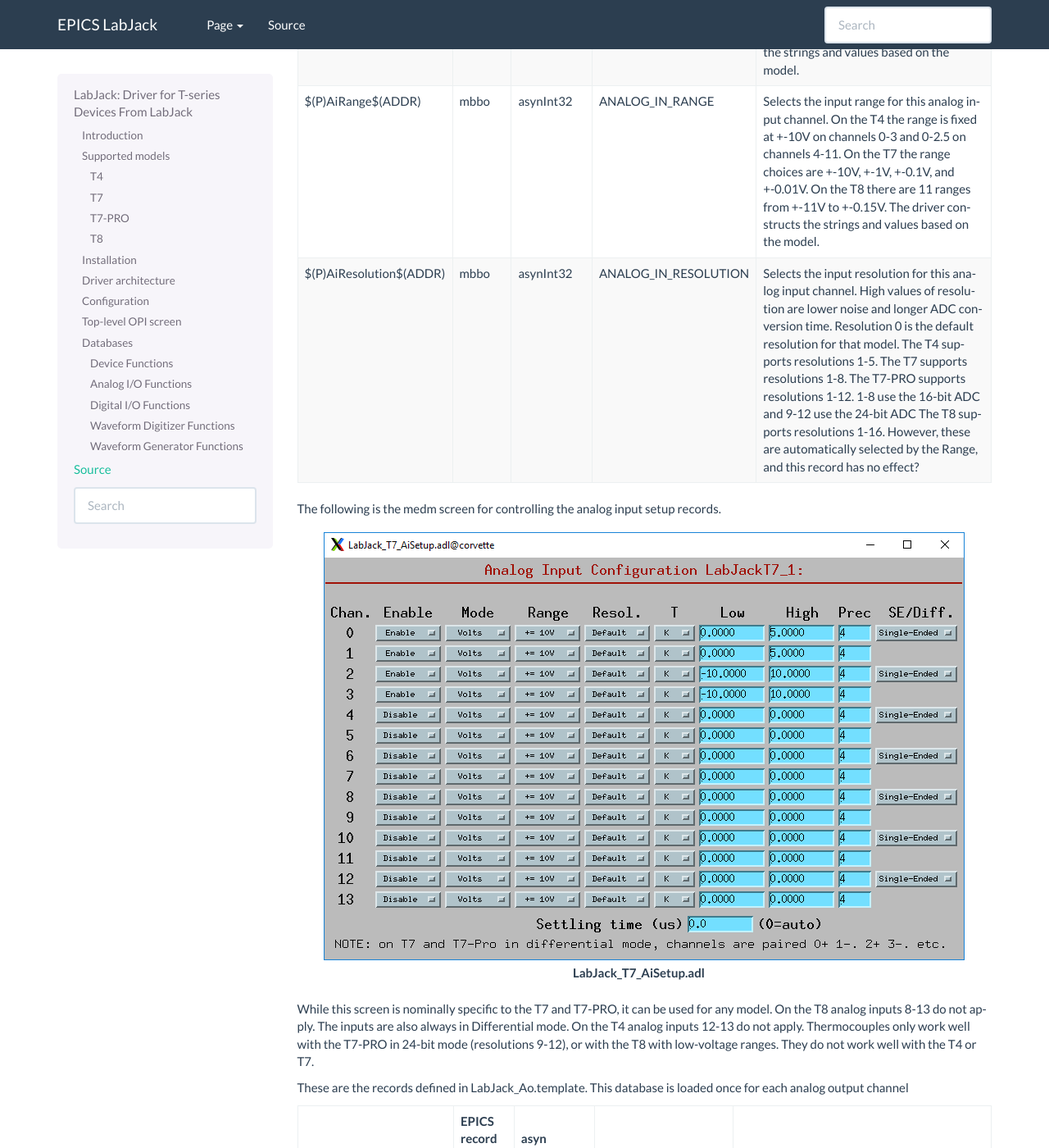
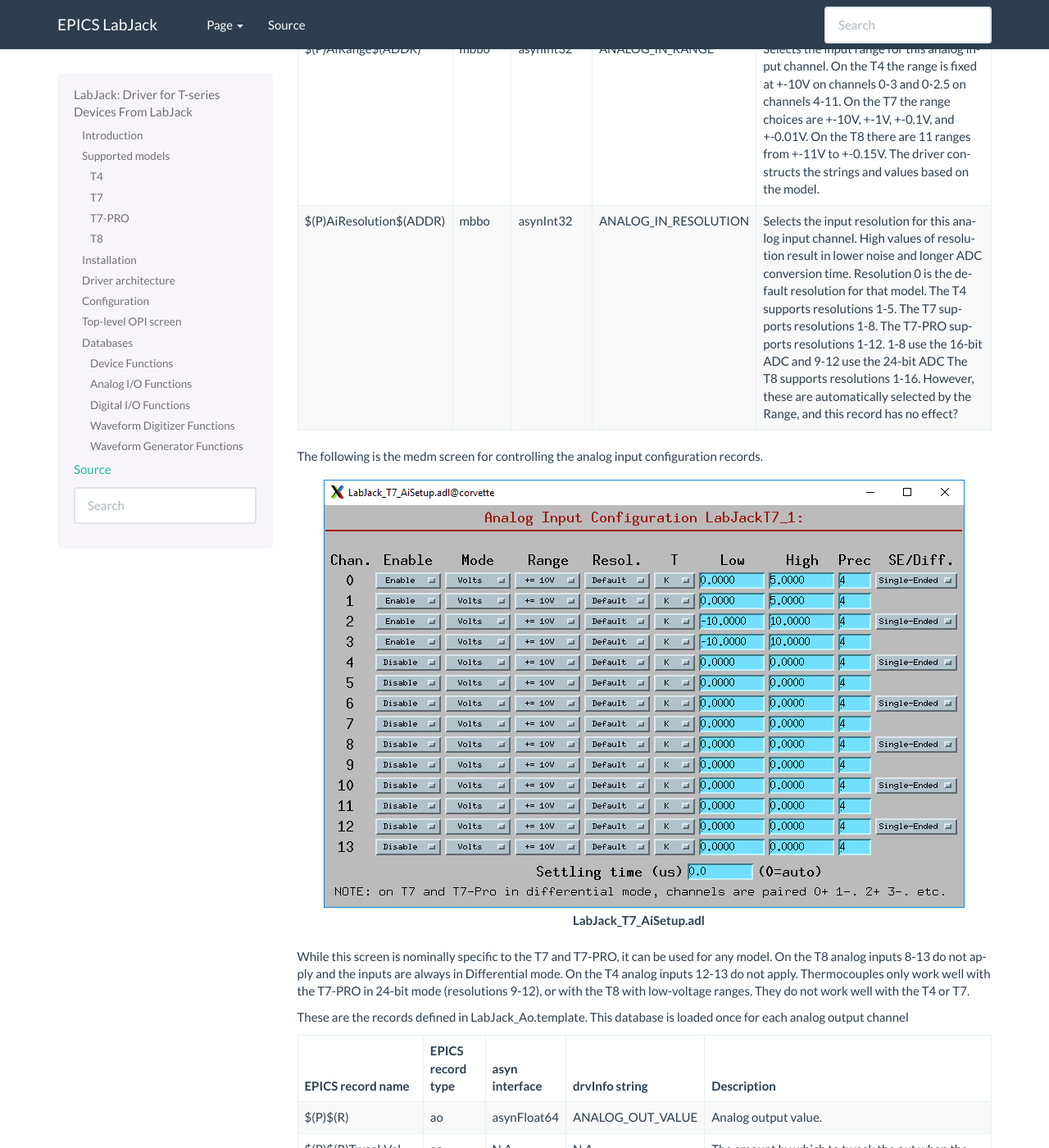
Before and after one commit to epics-modules/LabJack, a Sphinx documentation site: the page built from docs/source/index.rst, in a window 1280 px wide and 1400 px high, scrolled down 8671 px. Shown: the whole window at 82% size. Built offline with Sphinx 7.4.7, drawn with Linux system fonts in a browser that asks for light colours; some of the changed text lies outside the part shown.

Commit message:
Fixed errors

```diff
--- a/docs/source/index.rst
+++ b/docs/source/index.rst
@@ -313,7 +312,7 @@
     - asyn interface
     - drvInfo string
     - Description
-  * - $(P)ai$(ADDR)
+  * - $(P)Ai$(ADDR)
     - ai
     - asynFloat64
     - ANALOG_IN_VALUE
@@ -357,15 +357,14 @@
     - asynInt32
     - ANALOG_IN_RESOLUTION
     - Selects the input resolution for this analog input channel.
-      High values of resolution are lower noise and longer ADC conversion time.
+      High values of resolution result in lower noise and longer ADC conversion time.
       Resolution 0 is the default resolution for that model.
       The T4 supports resolutions 1-5.
       The T7 supports resolutions 1-8.
       The T7-PRO supports resolutions 1-12. 1-8 use the 16-bit ADC and 9-12 use the 24-bit ADC
       The T8 supports resolutions 1-16.  However, these are automatically selected by the Range, and this record has no effect?
 
-The following is the medm screen for controlling the analog input setup
-records.
+The following is the medm screen for controlling the analog input configuration records.
 
 .. figure:: LabJack_T7_AiSetup.png
     :align: center
@@ -373,7 +372,7 @@
     **LabJack_T7_AiSetup.adl**
 
 While this screen is nominally specific to the T7 and T7-PRO, it can be used for any model.
-On the T8 analog inputs 8-13 do not apply.  The inputs are also always in Differential mode.
+On the T8 analog inputs 8-13 do not apply and the inputs are always in Differential mode.
 On the T4 analog inputs 12-13 do not apply.
 Thermocouples only work well with the T7-PRO in 24-bit mode (resolutions 9-12), or with the T8 with low-voltage ranges.
 They do not work well with the T4 or T7.
```
Also changed, not shown: other parts of docs/source/index.rst (+32 -32 lines).
